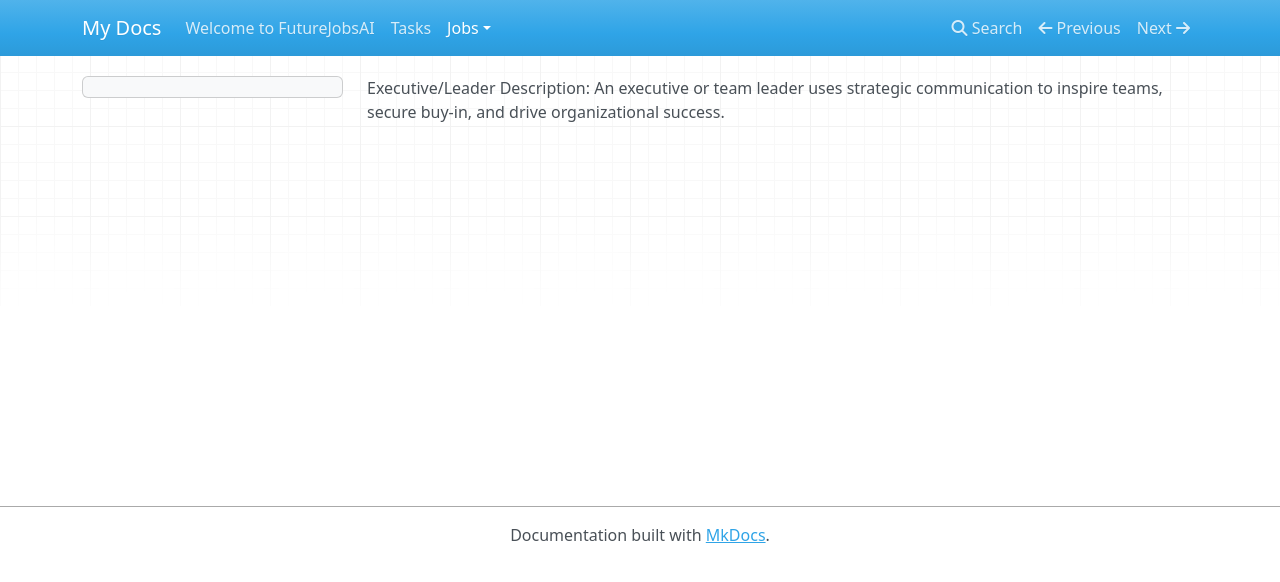
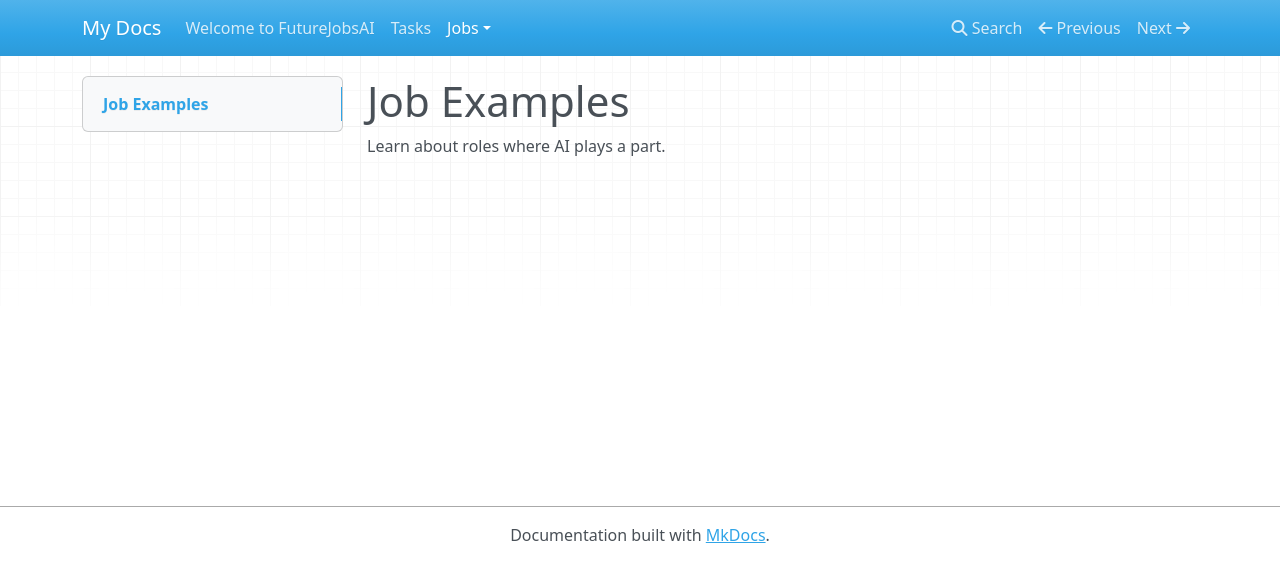
Before and after one commit to robinbramdata/futurejobsai, an MkDocs documentation site: the page built from docs/jobs/index.md, in a window 1280 px wide. Shown: the top 582 px of the page. Built offline with MkDocs 1.6.1, drawn with Linux system fonts in a browser that asks for light colours; nearby versions of some CDN libraries.

Commit message:
Update index.md

```diff
--- a/docs/jobs/index.md
+++ b/docs/jobs/index.md
@@ -1,2 +1,2 @@
-Executive/Leader
-Description: An executive or team leader uses strategic communication to inspire teams, secure buy-in, and drive organizational success.
+# Job Examples
+Learn about roles where AI plays a part.
```
